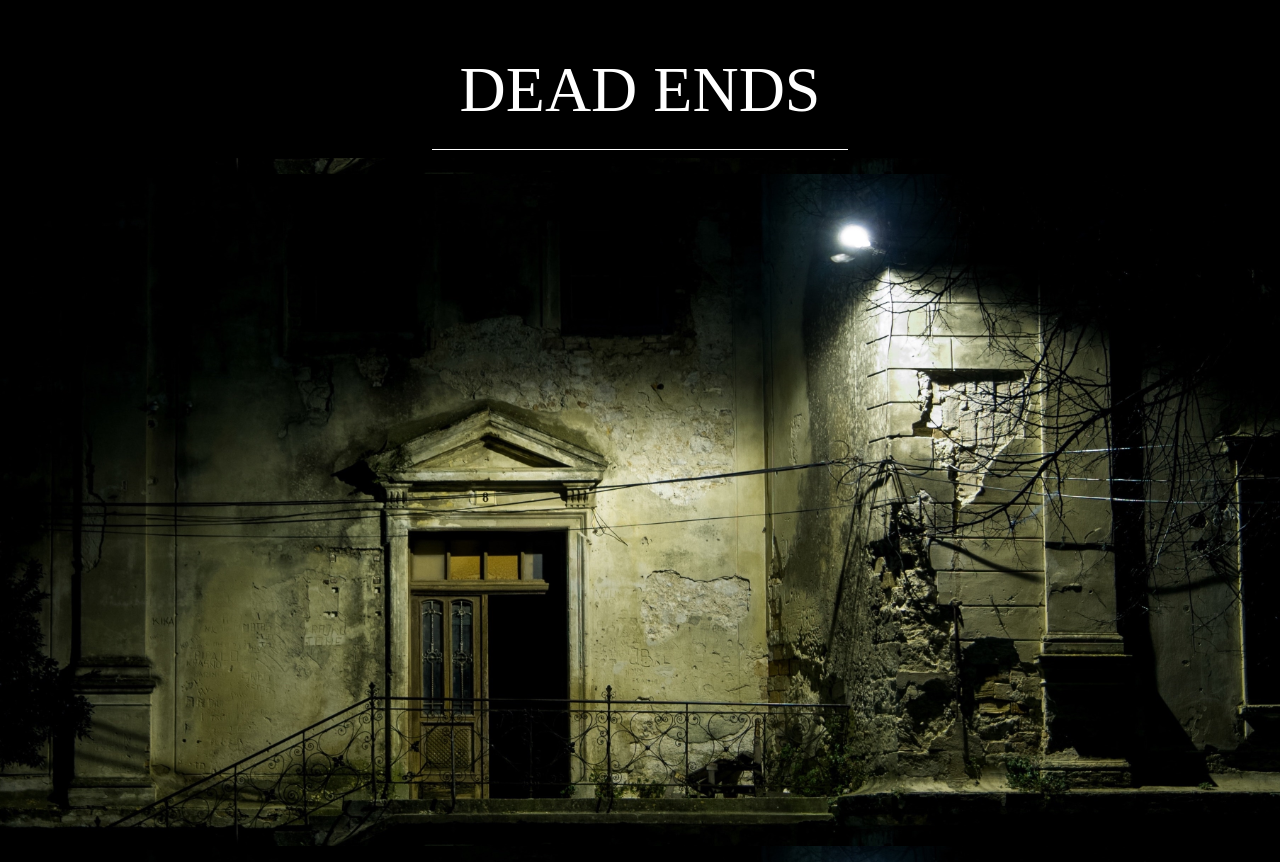
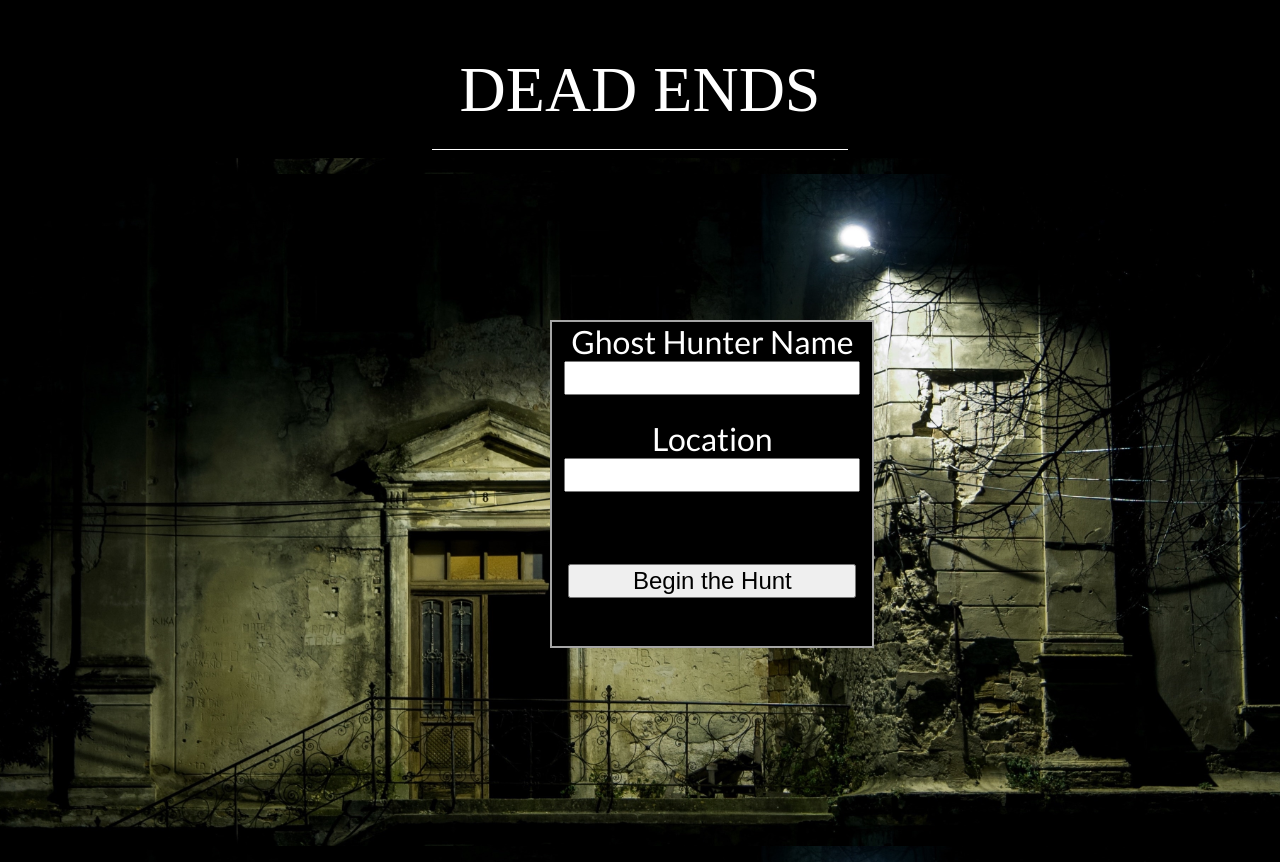
Before and after one commit to trishalanglois/dead-ends, a React (Create React App) app: page / in a window 1280 px wide. Built offline with nearby package versions, Linux system fonts and the light colour scheme.

Commit message:
Add styling to form

```diff
--- a/src/Components/Form/Form.js
+++ b/src/Components/Form/Form.js
@@ -6,6 +6,7 @@ class Form extends Component {
   constructor() {
     super();
     this.state = {
+      username: '',
       location: ''
     }
   }
@@ -14,7 +15,31 @@ class Form extends Component {
   render() {
     return (
       <main className="form-container">
-
+        <form>
+          <label className="input-label" for="username">Ghost Hunter Name</label>
+          <input
+            className="form-input"
+            value={this.state.username}
+            name="username"
+            type="text"
+            onChange={(event) => this.handleChange(event)}
+          />
+          <label className="input-label" for="user-location">Location</label>
+          <input
+            className="form-input"
+            value={this.state.location}
+            name="location"
+            type="text"
+            onChange={(event) => this.handleChange(event)}
+          />
+          <button
+            className="form-button"
+            type="button"
+            onClick={(event) => this.handleLocationSubmit(event)}
+          >
+            Begin the Hunt
+          </button>
+        </form>
       </main>
 
     )
--- a/src/Components/Form/Form.scss
+++ b/src/Components/Form/Form.scss
@@ -6,4 +6,38 @@
   background-position: center;
   height: 88vh;
   width: 100vw;
+  text-align: center;
+  // background-repeat: no-repeat;
 }
+
+form {
+  display: flex;
+  flex-direction: column;
+  width: 20em;
+  align-items: center;
+  background-color: $dark-color;
+  border: 2px solid $medium-grey;
+  position: absolute;
+  z-index: 2;
+  top: 20em;
+  left: 43%;
+}
+
+
+.input-label {
+  color: $light-color;
+  font-size: 2em;
+  font-family: $main-font;
+}
+
+.form-input {
+  font-size: 1.5em;
+  width: 12em;
+  margin-bottom: 1em;
+}
+
+.form-button {
+  font-size: 1.5em;
+  margin: 2em;
+  width: 12em;
+}
```
